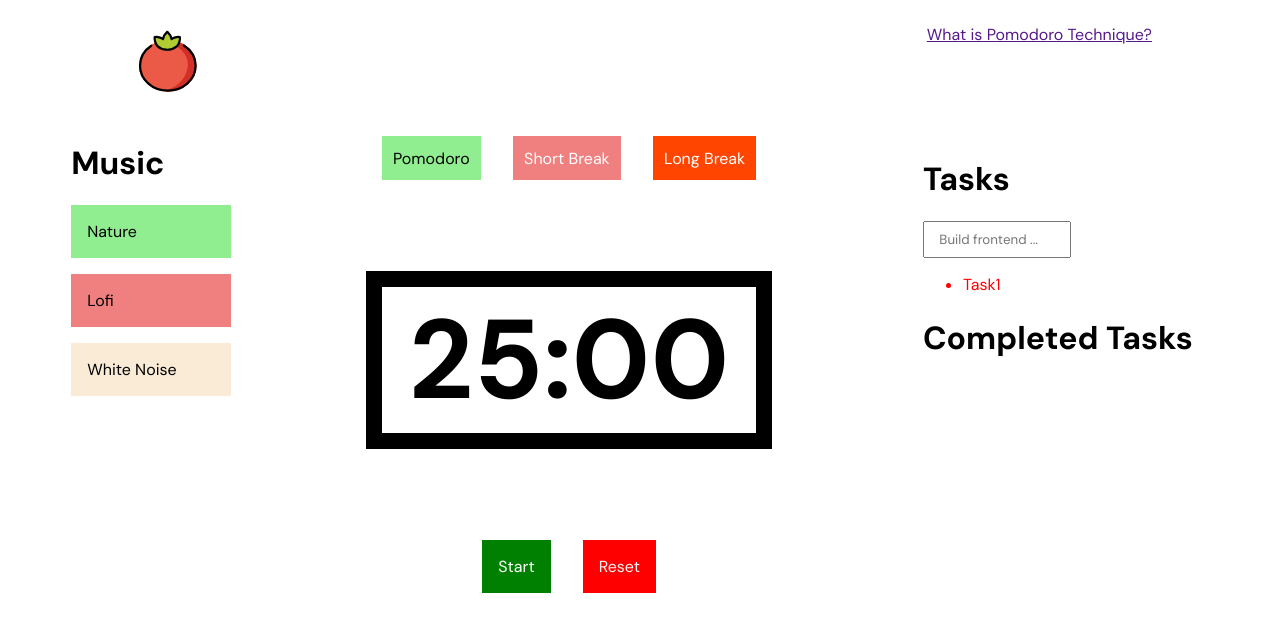
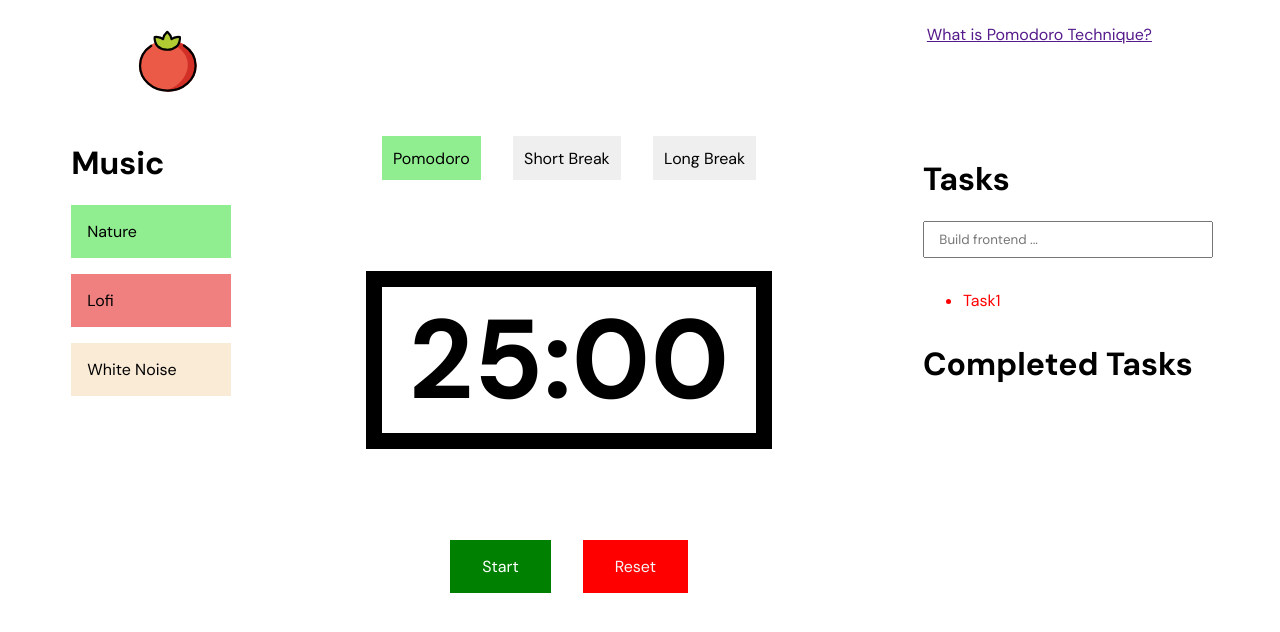
Before and after one commit to themujahidkhan/pomodoro-app, a React (Vite) app: page / in a window 1280 px wide. Shown: the top 632 px of the page. Built offline with nearby package versions, Linux system fonts and the light colour scheme.

Commit message:
Working on Confetti celebration

```diff
--- a/src/App.css
+++ b/src/App.css
@@ -68,16 +68,6 @@
   background-color: lightgreen;
 }
 
-.btn-shortBreak {
-  background-color: lightcoral;
-  color: white;
-}
-
-.btn-longBreak {
-  background-color: orangered;
-  color: white;
-}
-
 .displayTimer {
   font-size: 7rem;
   font-weight: bold;
@@ -86,7 +76,7 @@
 
 .bottom-tab > button {
   margin: 1rem;
-  padding: 1rem;
+  padding: 1rem 2rem;
   font-size: 1rem;
   font-weight: 400;
   border: none;
@@ -105,7 +95,7 @@
 }
 
 .task-section input {
-  width: 10vw;
+  width: 100%;
   padding: 0.5rem;
   text-indent: 0.4rem;
 }
@@ -113,4 +103,5 @@
 .tasks > ul > li {
   color: red;
   text-decoration: none;
+  margin: 2rem 0;
 }
--- a/src/components/Timer.jsx
+++ b/src/components/Timer.jsx
@@ -1,9 +1,11 @@
 import React, { useState, useEffect } from "react";
+
 import "../App.css";
 
 function Timer() {
   const [time, setTime] = useState(1500);
   const [progress, setProgress] = useState(1500);
+
   const [isActive, setIsActive] = useState(false);
   const [reset, setReset] = useState(false);
 
```
Also changed, not shown: package.json (line endings or trailing spaces), 1 other file (tests, documents, lock files or other folders).
